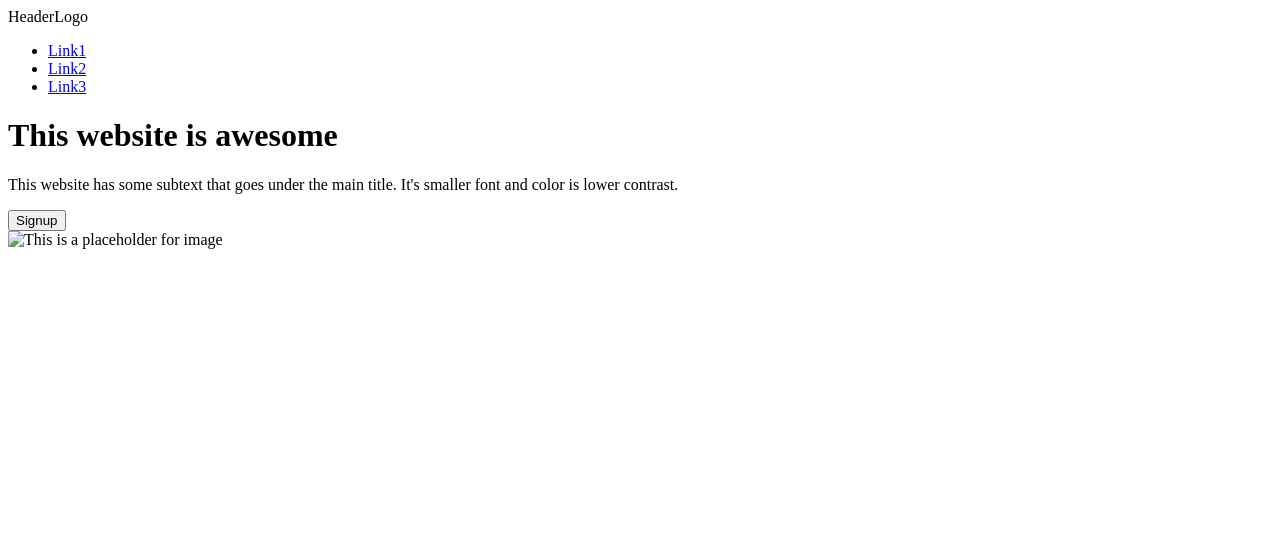
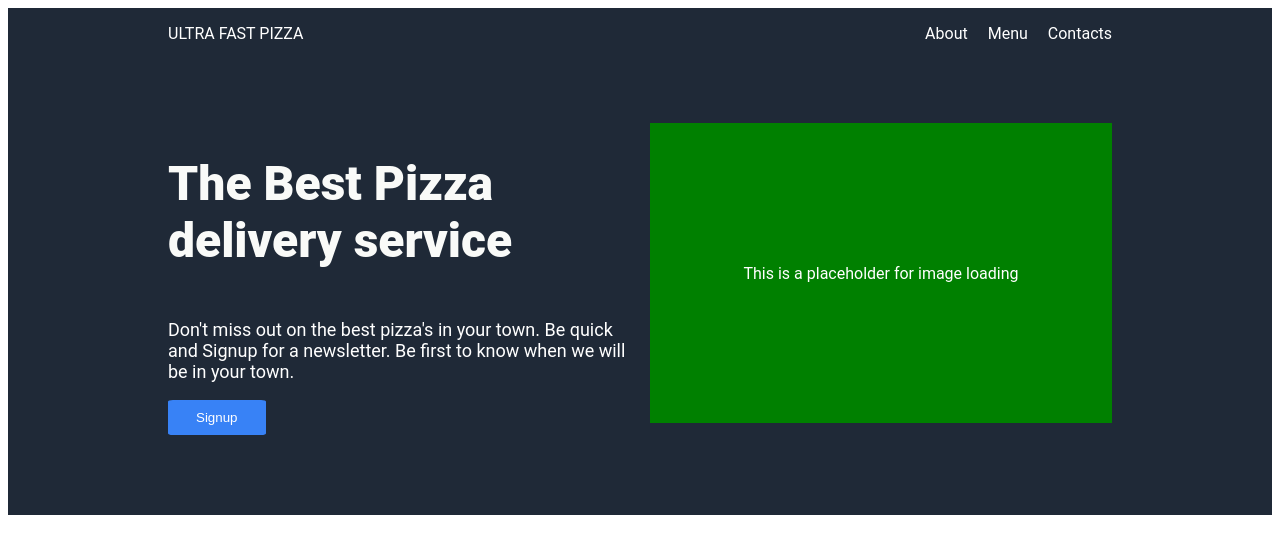
Before and after one commit to TautZuk/landing-page, a plain HTML site: page index.html in a window 1280 px wide. Drawn offline with Linux system fonts and the light colour scheme.

Commit message:
Add css for first container

```diff
--- a/index.html
+++ b/index.html
@@ -8,25 +8,27 @@
     <title>Landing Page</title>
 </head>
 <body>
-
-    <header id="header">
-        <div class="logo">HeaderLogo</div>
+  <div class="first-container">
+    <header class="header">
+        <div class="logo">ULTRA FAST PIZZA</div>
         <ul class="header-links">
-            <li><a href="#">Link1</a></li>
-            <li><a href="#">Link2</a></li>
-            <li><a href="#">Link3</a></li>
+            <li><a href="#">About</a></li>
+            <li><a href="#">Menu</a></li>
+            <li><a href="#">Contacts</a></li>
         </ul>
     </header>
-    <div class="first-container">
+    <div class="first-container-content">
         <div class="left-box">
-            <h1> This website is awesome</h1>
-            <p>This website has some subtext that goes under the main title. It's smaller font and color is lower contrast.</p>
-            <button> Signup</button>
-        </div>
-        <div class="right-box">
-            <img src="#" alt="This is a placeholder for image">
+            <h1>The Best Pizza delivery service</h1>
+            <p>Don't miss out on the best pizza's in your town. Be quick and Signup for a newsletter. Be first to know when we will be in your town.</p>
+            <button>Signup</button>
         </div>
 
-    </div>
+        <div class="right-box">
+            This is a placeholder for image loading
+        </div>
+        </div>
+</div>
+
 </body>
 </html>
--- a/style.css
+++ b/style.css
@@ -1,6 +1,84 @@
 html {
     box-sizing: border-box;
+    margin: 0;
+    padding: 0;
+    font-family: roboto, arial, helvetica, sans-serif;
 }
 *, *::before, *::after {
     box-sizing: inherit;
 }
+
+
+
+.first-container {
+    background-color: #1f2937;
+    color: #fff;
+    display: flex;
+    flex-direction: column;
+    padding: 0 10em 5em 10em;
+    gap: 4em;
+}
+
+.header {
+    display: flex;
+    justify-content: space-between;
+    align-items: center;
+
+}
+
+.header-links {
+    display: flex;
+    gap: 20px;
+}
+
+.first-container-content {
+    display: flex;
+    justify-content: space-between;
+    gap: 20px;
+
+}
+.left-box {
+    display: flex;
+    flex-direction: column;
+    flex:1;
+}
+
+.left-box h1 {
+    font-size:48px;
+    font-weight: 1000;
+    color: #f9faf8;
+}
+.left-box p {
+    font-size: 18px;
+}
+
+.right-box {
+    display: flex;
+    flex:1;
+    align-items: center;
+    justify-content:center;
+    height: 300px;
+    width: 600px;
+    background-color: green;
+}
+ul {
+    display: flex;
+    list-style-type: none;
+
+}
+
+a {
+    text-decoration: none;
+    color: #fff;
+}
+
+button {
+    background-color: #3882f6;
+    border-radius: 5%;
+    border: none;
+    color: white;
+    padding: 10px 28px;
+    text-align: center;
+    text-decoration: none;
+    width: max-content;
+}
```
Also changed, not shown: 1 other file.
